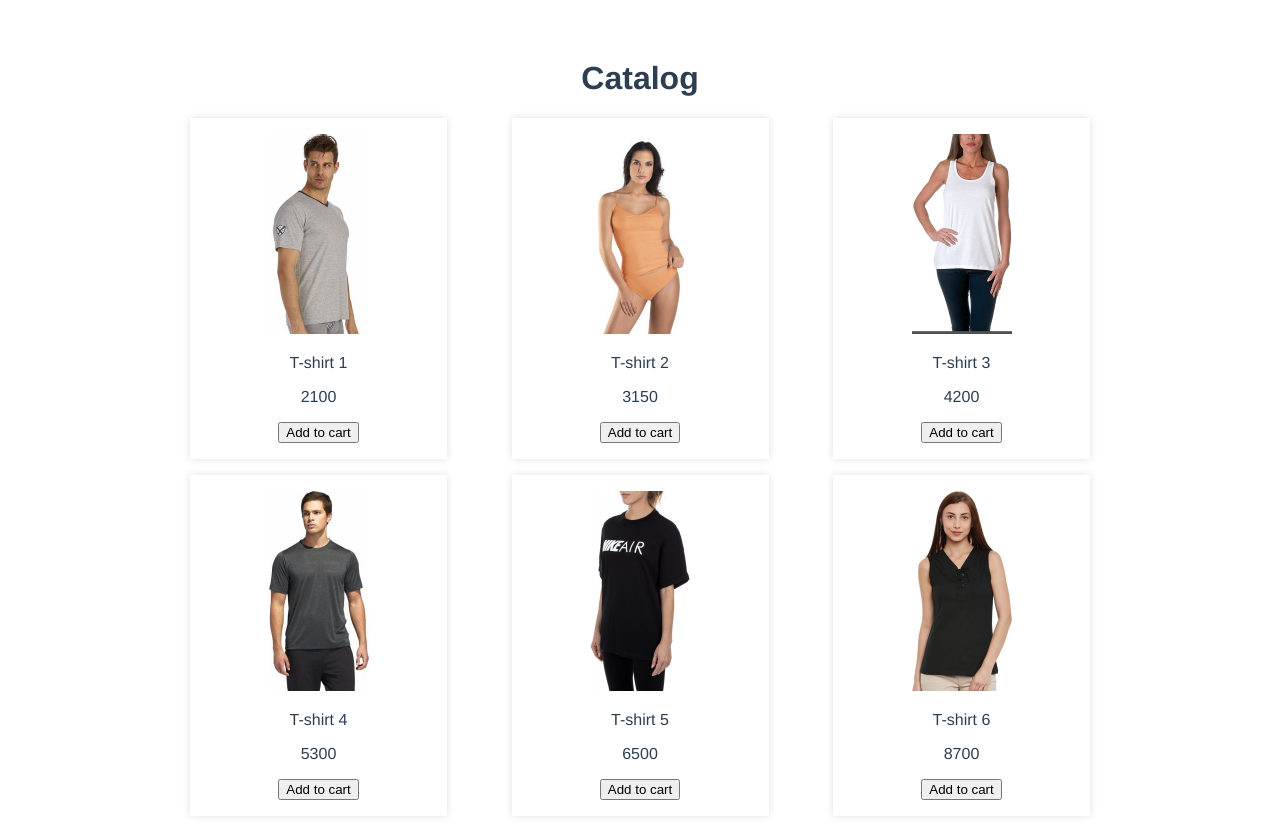
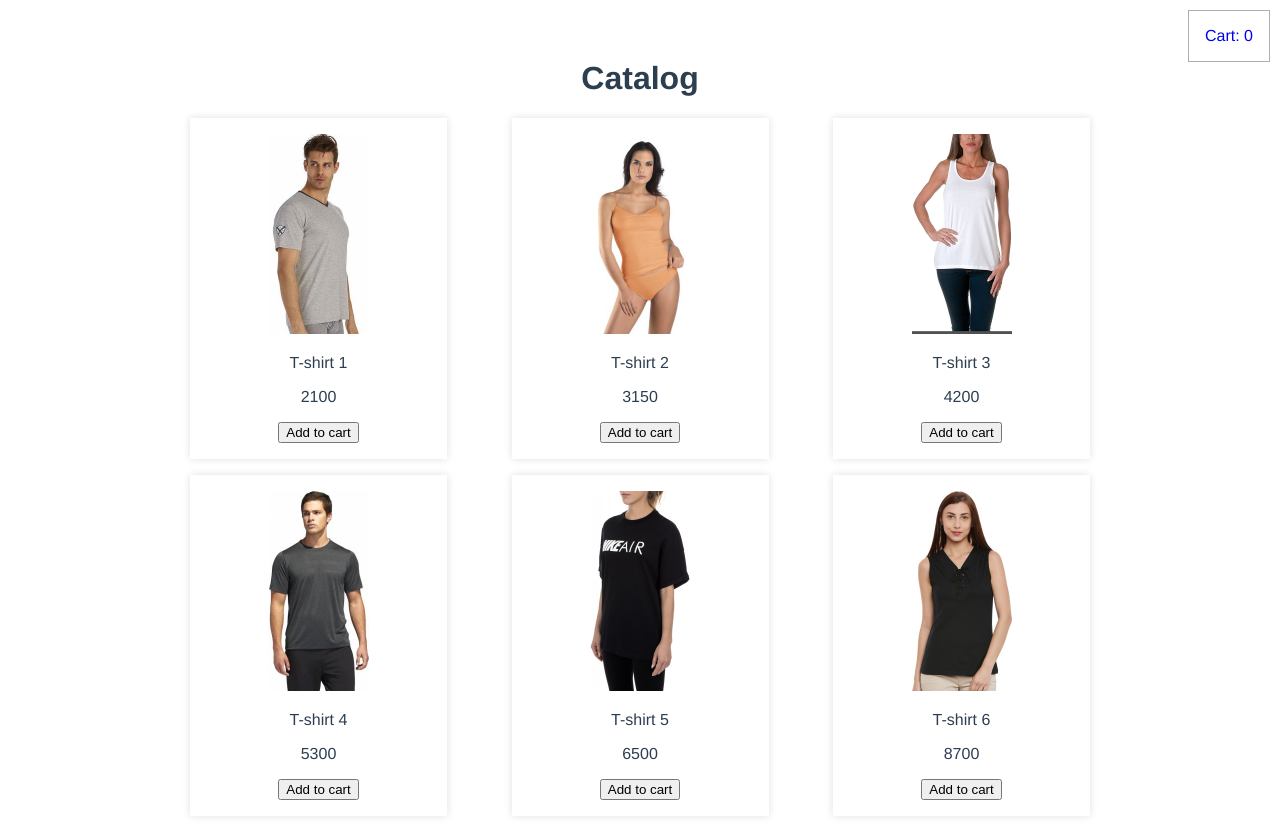
Before and after one commit to Mangixlax/InernetMarketTutorial, a Vue app: page / in a window 1280 px wide. Built offline with nearby package versions, Linux system fonts and the light colour scheme; data requests are answered from the project's data file.

Commit message:
added router

```diff
--- a/package.json
+++ b/package.json
@@ -11,6 +11,7 @@
     "axios": "^0.20.0",
     "core-js": "^3.6.5",
     "vue": "^3.0.0",
+    "vue-router": "^4.0.0-rc.1",
     "vuex": "^4.0.0-beta.4"
   },
   "devDependencies": {
--- a/src/components/v-cart.vue
+++ b/src/components/v-cart.vue
@@ -1,5 +1,8 @@
 <template>
 	<div class="v-cart">
+    <router-link :to="{name: 'catalog'}">
+      <div class="v-catalog__link_to_cart">Back to catalog</div>
+    </router-link>
 		<h1>Cart</h1>
     <v-cart-item
         v-for="(item, index) in cart_data"
--- a/src/components/v-catalog.vue
+++ b/src/components/v-catalog.vue
@@ -1,5 +1,8 @@
 <template>
   <div class="v-catalog">
+    <router-link :to="{name: 'cart', params: {cart_data: CART}}">
+      <div class="v-catalog__link_to_cart">Cart: {{CART.length}}</div>
+    </router-link>
     <h1>Catalog</h1>
     <div class="v-catalog__list">
       <v-catalog-item
@@ -15,6 +18,8 @@
 <script>
   import vCatalogItem from './v-catalog-item.vue'
   import {mapActions} from 'vuex'
+  import {mapGetters} from 'vuex'
+
 
   export default {
     name: 'v-catalog',
@@ -27,7 +32,12 @@
 
       }
     },
-    computed: {},
+    computed: {
+      ...mapGetters([
+        'PRODUCTS',
+        'CART'
+      ])
+    },
     methods: {
       ...mapActions ([
         'fetchProductsFromApi',
@@ -51,5 +61,12 @@
       justify-content: space-between;
       align-items: center;
     }
+    &__link_to_cart {
+      position: absolute;
+      top: 10px;
+      right: 10px;
+      padding: $padding*2;
+      border: solid 1px #aeaeae;
+    }
   }
 </style>
--- a/src/components/v-main-wrapper.vue
+++ b/src/components/v-main-wrapper.vue
@@ -1,25 +1,30 @@
 <template>
   <div class="v-main-wrapper">
-    <v-catalog/>
+    <!-- <keep-alive> -->
+    <router-view></router-view>
+    <!-- </keep-alive> -->
+
+
+    <!-- <v-catalog/>
     <v-cart
       v-if="CART.length"
       :cart_data="CART"
-      />
+      /> -->
   </div>
 </template>
 
 <script>
-  import vCatalog from './v-catalog.vue'
-  import vCart from './v-cart'
+  // import vCatalog from './v-catalog.vue'
+  // import vCart from './v-cart'
   import {mapGetters} from 'vuex'
 
   export default {
     name: 'v-main-wrapper',
-    components: {
-      vCatalog,
-      vCart
-    },
-    props: {},
+    // components: {
+    //   vCatalog,
+    //   vCart
+    // },
+    // props: {},
     data(){
       return{
 
--- a/src/main.js
+++ b/src/main.js
@@ -1,5 +1,6 @@
 import { createApp } from 'vue'
 import { store } from './vuex/store'
+import router from './router/router'
 import App from './App.vue'
 
 
@@ -8,5 +9,6 @@ import App from './App.vue'
 const app = createApp(App)
 
 app.use(store)
+app.use(router)
 
 app.mount('#app')
--- /dev/null
+++ b/src/router/router.js
@@ -0,0 +1,23 @@
+import { createWebHistory, createRouter } from "vue-router";
+import vCatalog from '../components/v-catalog.vue'
+import vCart from '../components/v-cart'
+
+const routes =  [
+	{
+		path: '/',
+		name: 'catalog',
+		component: vCatalog
+	},
+	{
+		path: '/cart',
+		name: 'cart',
+		component: vCart,
+		props: true
+	}
+];
+const router = createRouter({
+  history: createWebHistory(),
+  routes,
+});
+
+export default router;
```
Also changed, not shown: 1 other file (tests, documents, lock files or other folders).
